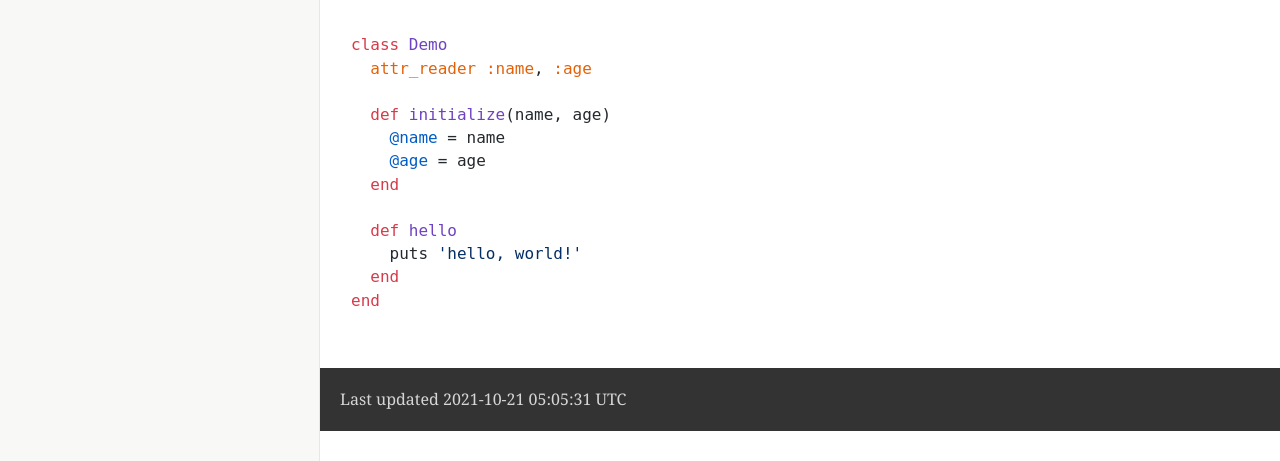
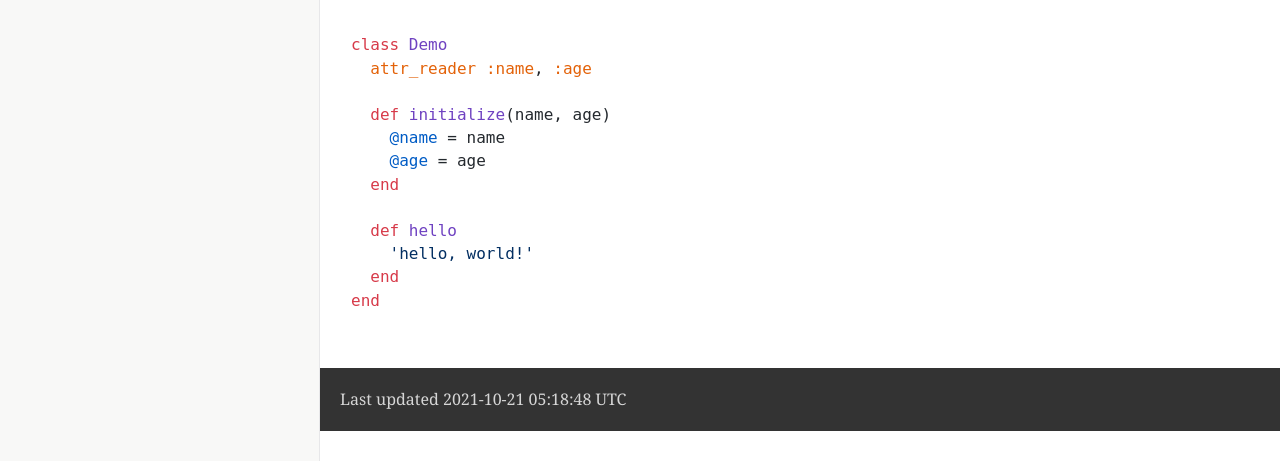
Before and after one commit to JamesYu608/docs, a plain HTML site: page index.html in a window 1280 px wide. Shown: the part 335-796 px from the top of the page. Drawn offline with nearby package versions, Linux system fonts and the light colour scheme; a web font is replaced by a local one.

Commit message:
update doc

```diff
--- a/index.html
+++ b/index.html
@@ -486,7 +486,7 @@ body.book #toc,body.book #preamble,body.book h1.sect0,body.book .sect1>h2{page-b
   end
 
   def hello
-    puts 'hello, world!'
+    'hello, world!'
   end
 end</code></pre>
 </div>
@@ -496,7 +496,7 @@ end</code></pre>
 </div>
 <div id="footer">
 <div id="footer-text">
-Last updated 2021-10-21 05:05:31 UTC
+Last updated 2021-10-21 05:18:48 UTC
 </div>
 </div>
 <script src="https://cdnjs.cloudflare.com/ajax/libs/highlight.js/9.18.3/highlight.min.js"></script>
```
